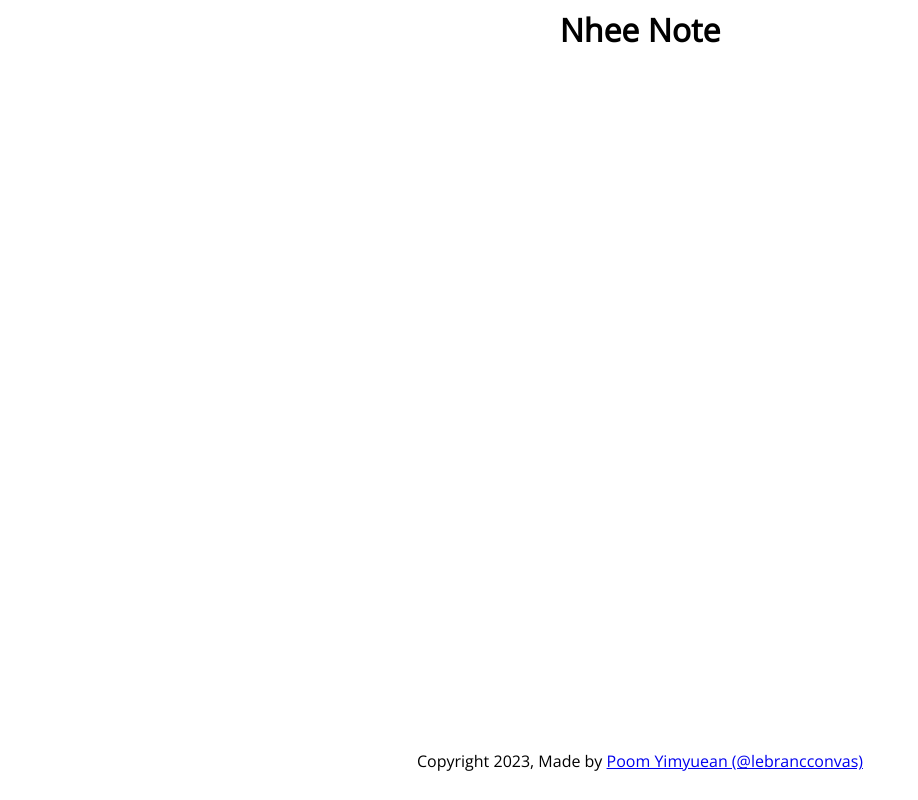
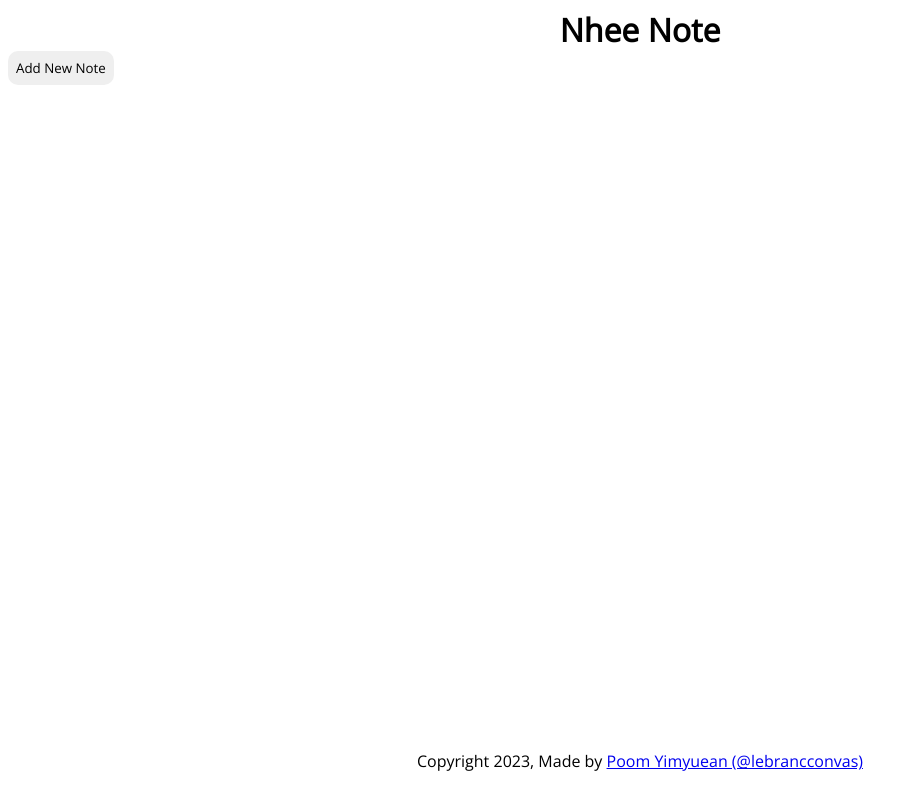
Before and after one commit to lebrancconvas/Nhee-Note, a SvelteKit app in the folder app/: page / in a window 1280 px wide. Shown: the whole page, without its empty margins (0-918 px from the left). Built offline with nearby package versions, Linux system fonts and the light colour scheme.

Commit message:
✨ feat: create add new note button

```diff
--- a/app/src/routes/+page.svelte
+++ b/app/src/routes/+page.svelte
@@ -11,7 +11,9 @@
     <h1>Nhee Note</h1>
   </header>
   <main>
-
+    <section id="action-section">
+      <button>Add New Note</button>
+    </section>
   </main>
   <footer>
     <p>Copyright 2023, Made by <a href="https://github.com/lebrancconvas">Poom Yimyuean (@lebrancconvas)</a></p>
@@ -31,6 +33,18 @@
     text-align: center;
   }
 
+  button {
+    outline: 0;
+    border: 0;
+    border-radius: 10px;
+    padding: 8px;
+    cursor: pointer;
+  }
+
+  button:active {
+    transform: scale(0.98);
+  }
+
   footer {
     text-align: center;
     position: fixed;
```
